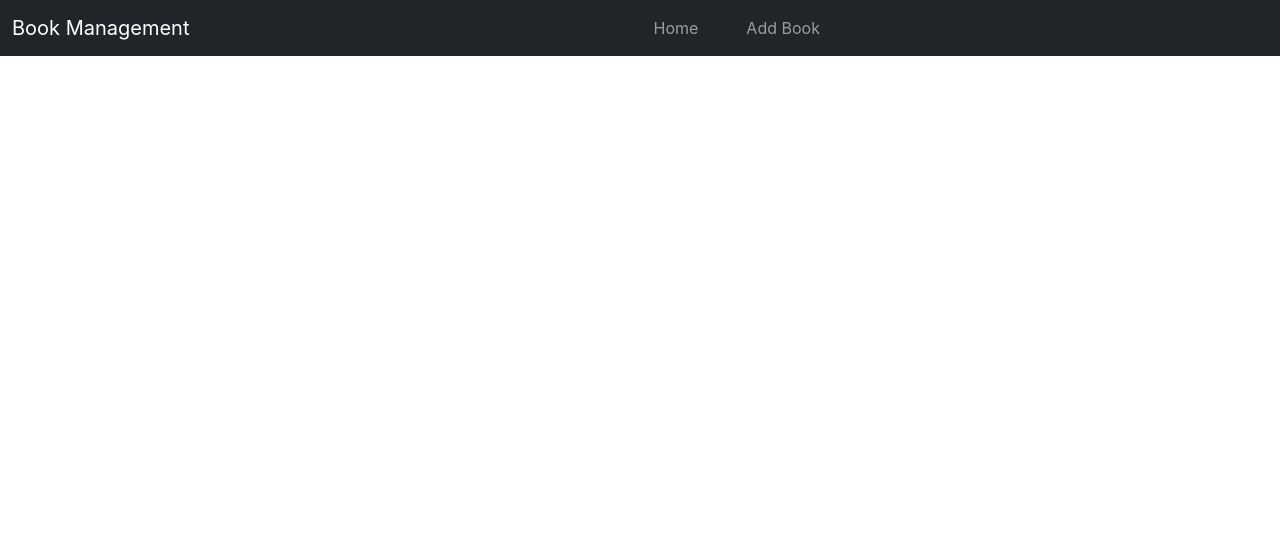
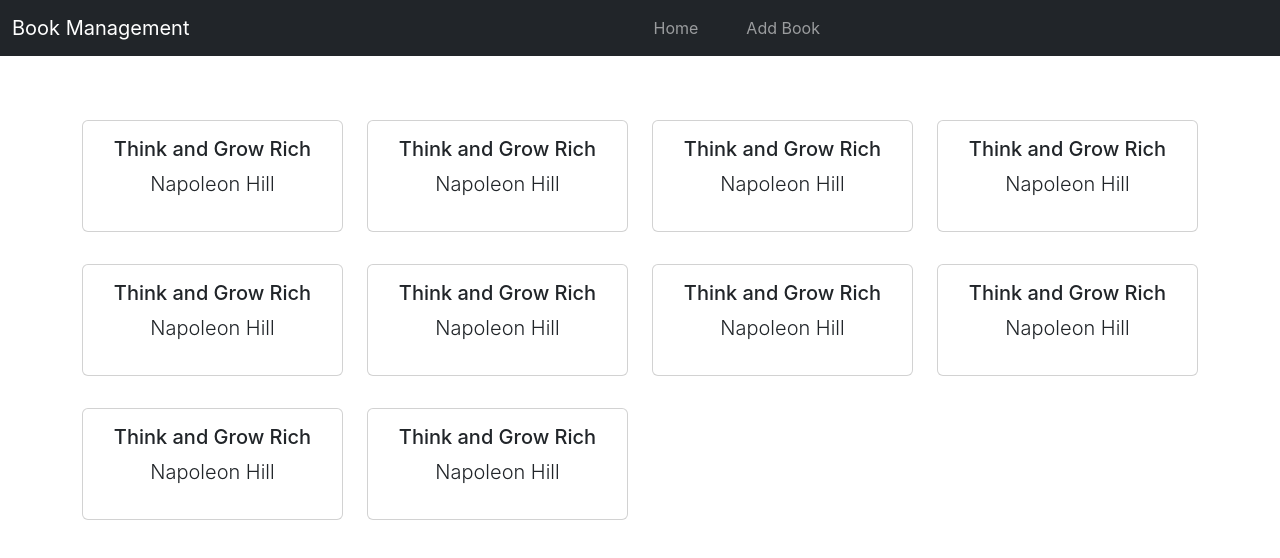
Before and after one commit to sisrafilss/book-management-client, a React (Create React App) app: page / in a window 1280 px wide. Shown: the top 558 px of the page. Built offline with nearby package versions, Linux system fonts and the light colour scheme.

Commit message:
all books page designed

```diff
--- /dev/null
+++ b/src/components/AllBooks/AllBooks.css
@@ -0,0 +1,8 @@
+.my-card {
+  cursor: pointer;
+  transition: 0.2s;
+}
+
+.my-card:hover {
+  box-shadow: 0 0.125rem 0.25rem rgba(0, 0, 0, 0.075);
+}
--- /dev/null
+++ b/src/components/AllBooks/AllBooks.js
@@ -0,0 +1,23 @@
+import React from "react";
+import "./AllBooks.css";
+
+const AllBooks = () => {
+  return (
+    <div className="container mt-5">
+      <div className="row">
+        {Array.from(Array(10).keys()).map((idx) => (
+          <div key={idx} className="col-lg-3 col-md-4 col-6 text-center my-3">
+            <div className="card my-card pointer">
+              <div className="card-body">
+                <h5 className="disppla">Think and Grow Rich</h5>
+                <p className="lead">Napoleon Hill</p>
+              </div>
+            </div>
+          </div>
+        ))}
+      </div>
+    </div>
+  );
+};
+
+export default AllBooks;
--- a/src/components/Header/Home/Home.js
+++ b/src/components/Header/Home/Home.js
@@ -1,10 +1,12 @@
 import React from "react";
 import Header from "../Header";
+import AllBooks from "../../AllBooks/AllBooks";
 
 const Home = () => {
   return (
     <>
       <Header />
+      <AllBooks />
     </>
   );
 };
```
